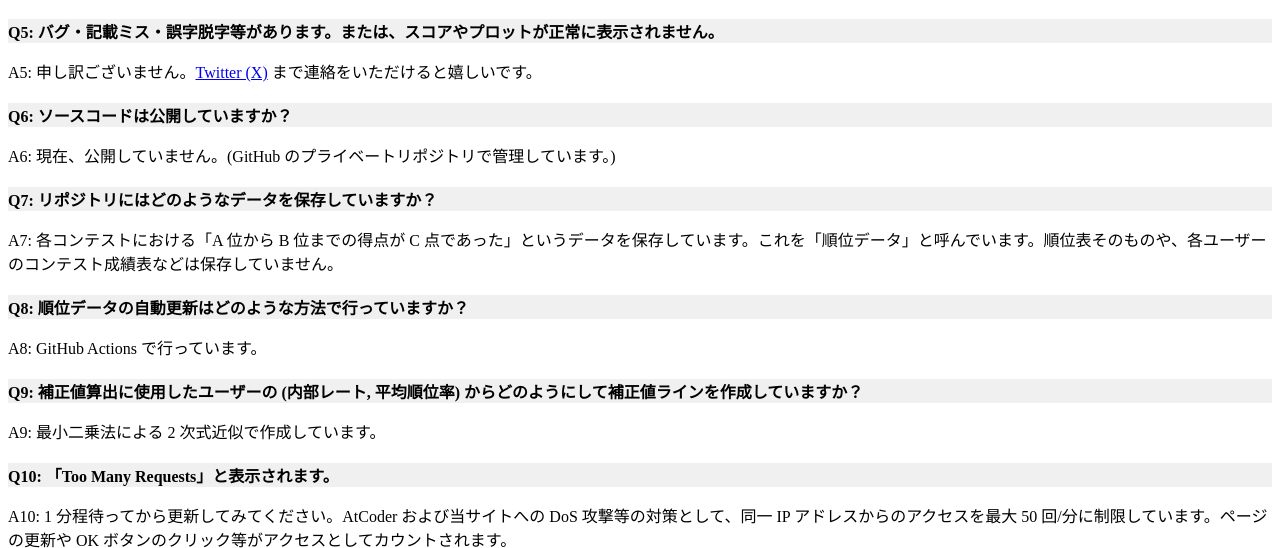
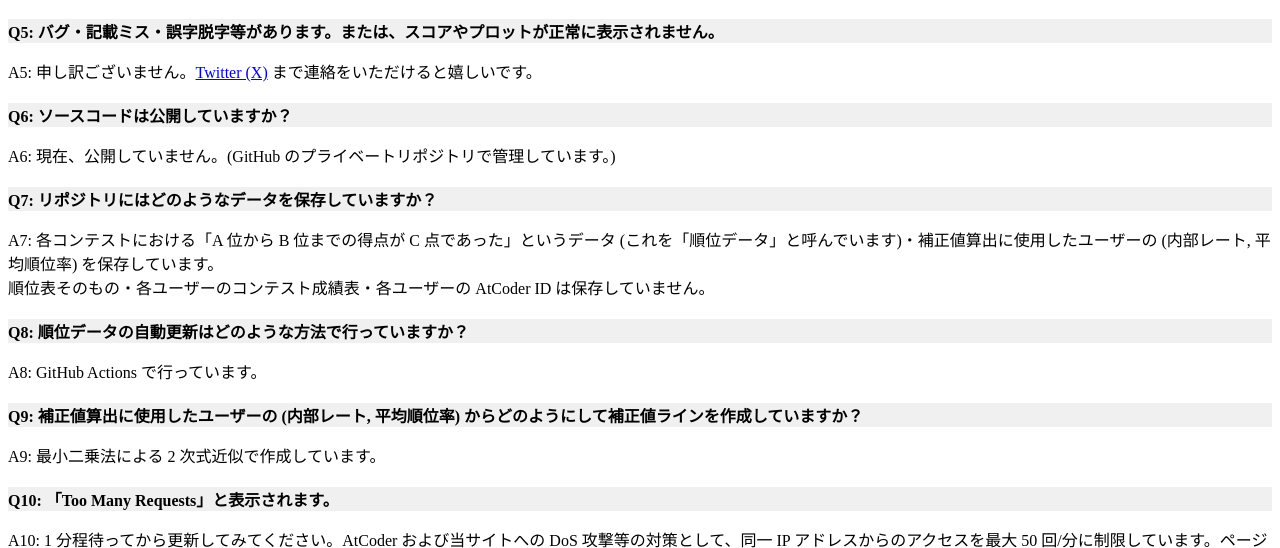
Before and after one commit to tomii9273/atcoder_type_checker, a Flask app: page /qa in a window 1280 px wide. Shown: the part 445-993 px from the top of the page. Run offline with Flask 3, Linux system fonts and the light colour scheme; parts of the project's set-up code (start-up, migrations or seed data) failed here and were passed over.

Commit message:
make accurate

```diff
--- a/templates/qa.html
+++ b/templates/qa.html
@@ -35,7 +35,8 @@
         <p class="answer">A6: 現在、公開していません。(GitHub のプライベートリポジトリで管理しています。)</p>
         <p class="question">Q7: リポジトリにはどのようなデータを保存していますか？</p>
         <p class="answer">A7: 各コンテストにおける「A 位から B 位までの得点が
-            C 点であった」というデータを保存しています。これを「順位データ」と呼んでいます。順位表そのものや、各ユーザーのコンテスト成績表などは保存していません。</p>
+            C 点であった」というデータ (これを「順位データ」と呼んでいます)・補正値算出に使用したユーザーの (内部レート, 平均順位率) を保存しています。<br>
+            順位表そのもの・各ユーザーのコンテスト成績表・各ユーザーの AtCoder ID は保存していません。</p>
         <p class="question">Q8: 順位データの自動更新はどのような方法で行っていますか？</p>
         <p class="answer">A8: GitHub Actions で行っています。</p>
         <p class="question">Q9: 補正値算出に使用したユーザーの (内部レート, 平均順位率) からどのようにして補正値ラインを作成していますか？</p>
```
